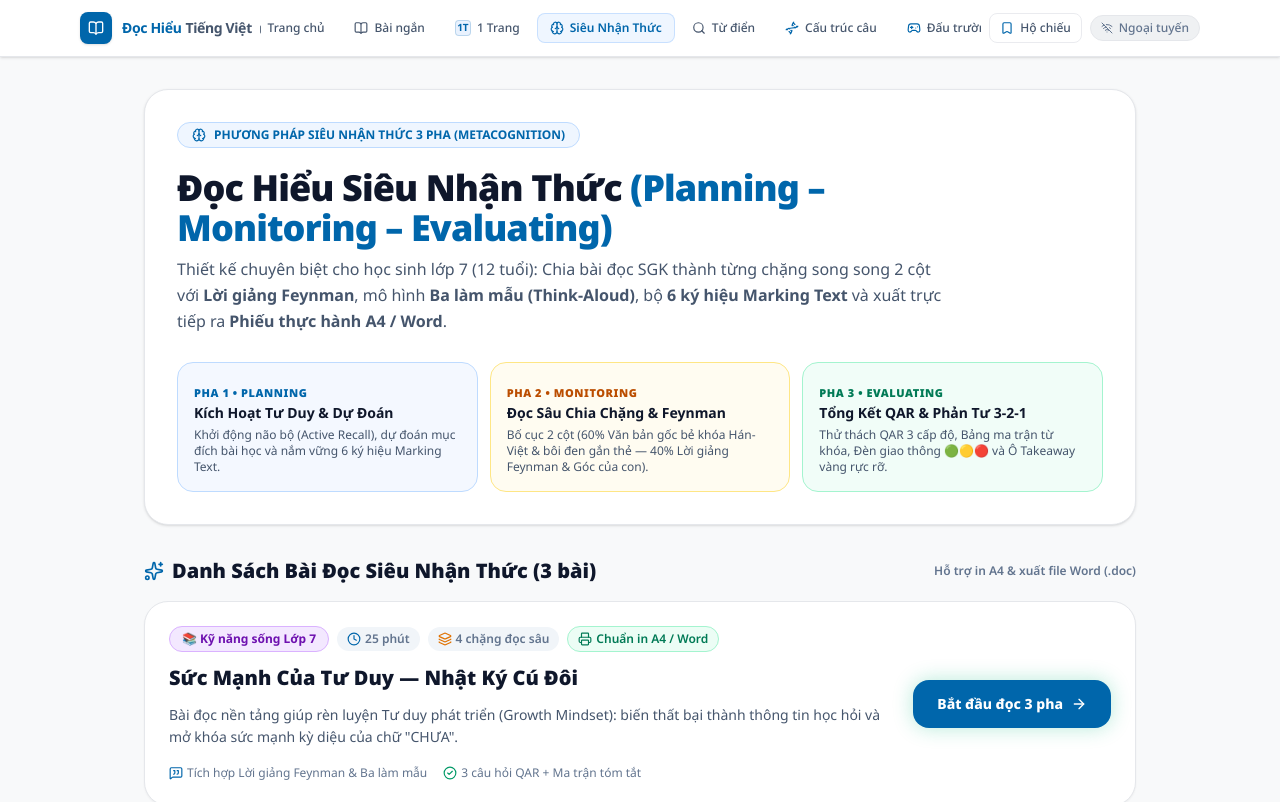
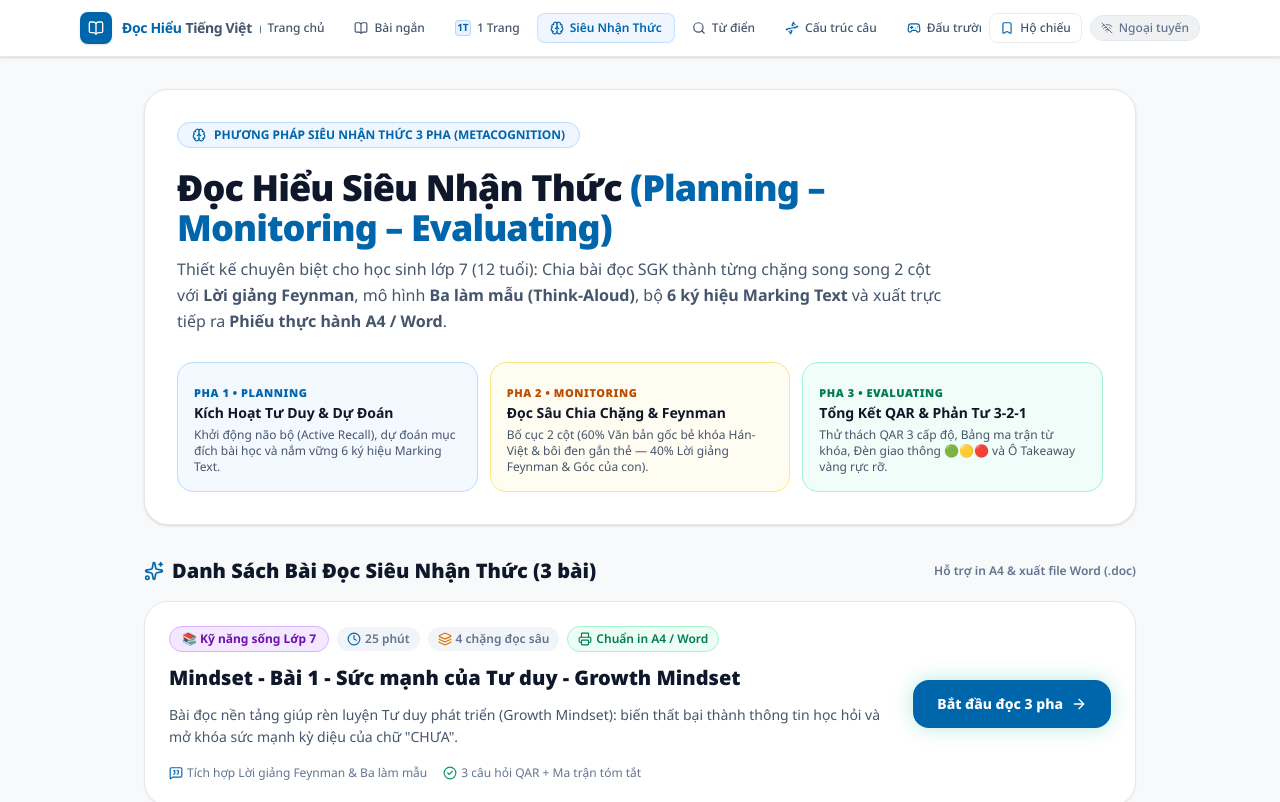
Before and after one commit to dinh-np/doc-hieu-tieng-viet, a Next.js app: page /metacognition-read in a window 1280 px wide. Shown: the top 802 px of the page. Built offline with nearby package versions, Linux system fonts and the light colour scheme; no server answers; the database is empty.

Commit message:
chore(metacognition): update Growth Mindset article title to Mindset - Bai 1 - Suc manh cua Tu duy - Growth Mindset

```diff
--- a/src/data/metacognition-seed.ts
+++ b/src/data/metacognition-seed.ts
@@ -9,7 +9,7 @@ import { deepNormalizeVietnamese } from '@/lib/utils/vietnamese-text';
  */
 const RAW_METACOGNITION_ARTICLES_SEED: MetacognitionArticle[] = [
   // ===========================================================================
-  // BÀI NỀN TẢNG: GROWTH MINDSET - SỨC MẠNH CỦA TƯ DUY (NHẬT KÝ CÚ ĐÔI)
+  // BÀI NỀN TẢNG: GROWTH MINDSET - SỨC MẠNH CỦA TƯ DUY
   // ===========================================================================
   {
     id: 'growth-mindset-suc-manh-tu-duy',
@@ -17,7 +17,7 @@ const RAW_METACOGNITION_ARTICLES_SEED: MetacognitionArticle[] = [
     article_type: 'metacognition',
     subject: 'Kỹ năng sống',
     grade: 7,
-    title: 'Sức Mạnh Của Tư Duy — Nhật Ký Cú Đôi',
+    title: 'Mindset - Bài 1 - Sức mạnh của Tư duy - Growth Mindset',
     subtitle:
       'Bài đọc nền tảng giúp rèn luyện Tư duy phát triển (Growth Mindset): biến thất bại thành thông tin học hỏi và mở khóa sức mạnh kỳ diệu của chữ "CHƯA".',
     target_time_minutes: 25,
```
